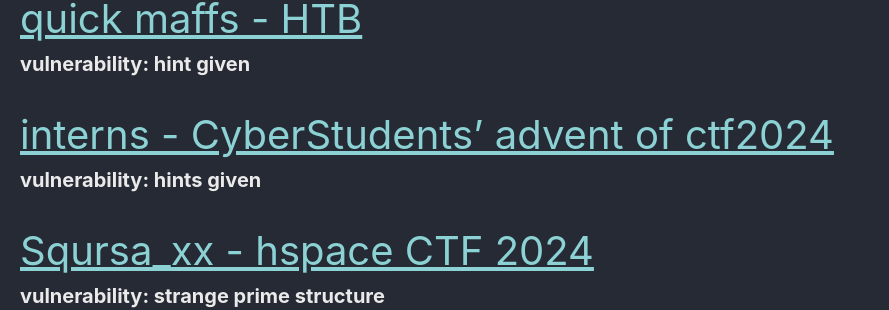
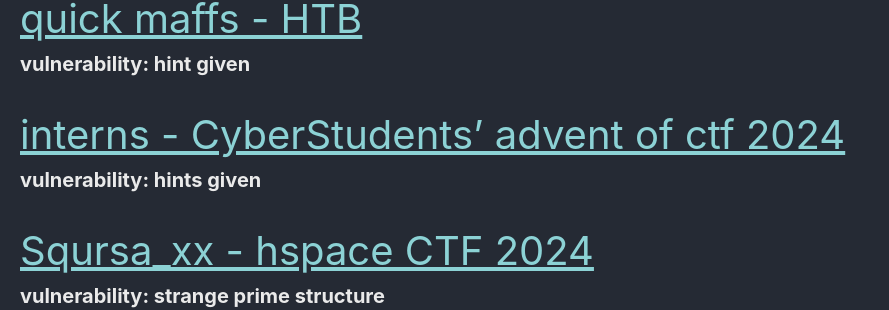
Before and after one commit to Connor-McCartney/Connor-McCartney.github.io, a Jekyll site: the page built from _pages/cryptography/rsa/rsa.md, in a window 1280 px wide and 900 px high, scrolled down 2814 px. Shown: the part 301-611 px from the top of the window, without its empty margins (0-889 px from the left). Built offline with Jekyll 4.4.1, drawn with Linux system fonts in a browser that asks for light colours; cached includes are drawn as plain includes.

Commit message:
Update rsa.md

```diff
--- a/_pages/cryptography/rsa/rsa.md
+++ b/_pages/cryptography/rsa/rsa.md
@@ -110,7 +110,7 @@ __vulnerability: hint given__
 __vulnerability: hint given__
 
 
-<span style="font-size:2em;">   [interns - CyberStudents' advent of ctf2024](/cryptography/rsa/interns-adventofctf2024)       </span> <br>
+<span style="font-size:2em;">   [interns - CyberStudents' advent of ctf 2024](/cryptography/rsa/interns-adventofctf2024)       </span> <br>
 __vulnerability: hints given__
 
 <span style="font-size:2em;">   [Sqursa_xx - hspace CTF 2024](/cryptography/rsa/Sqursa_xx-hspace-CTF-2024)       </span> <br>
```
